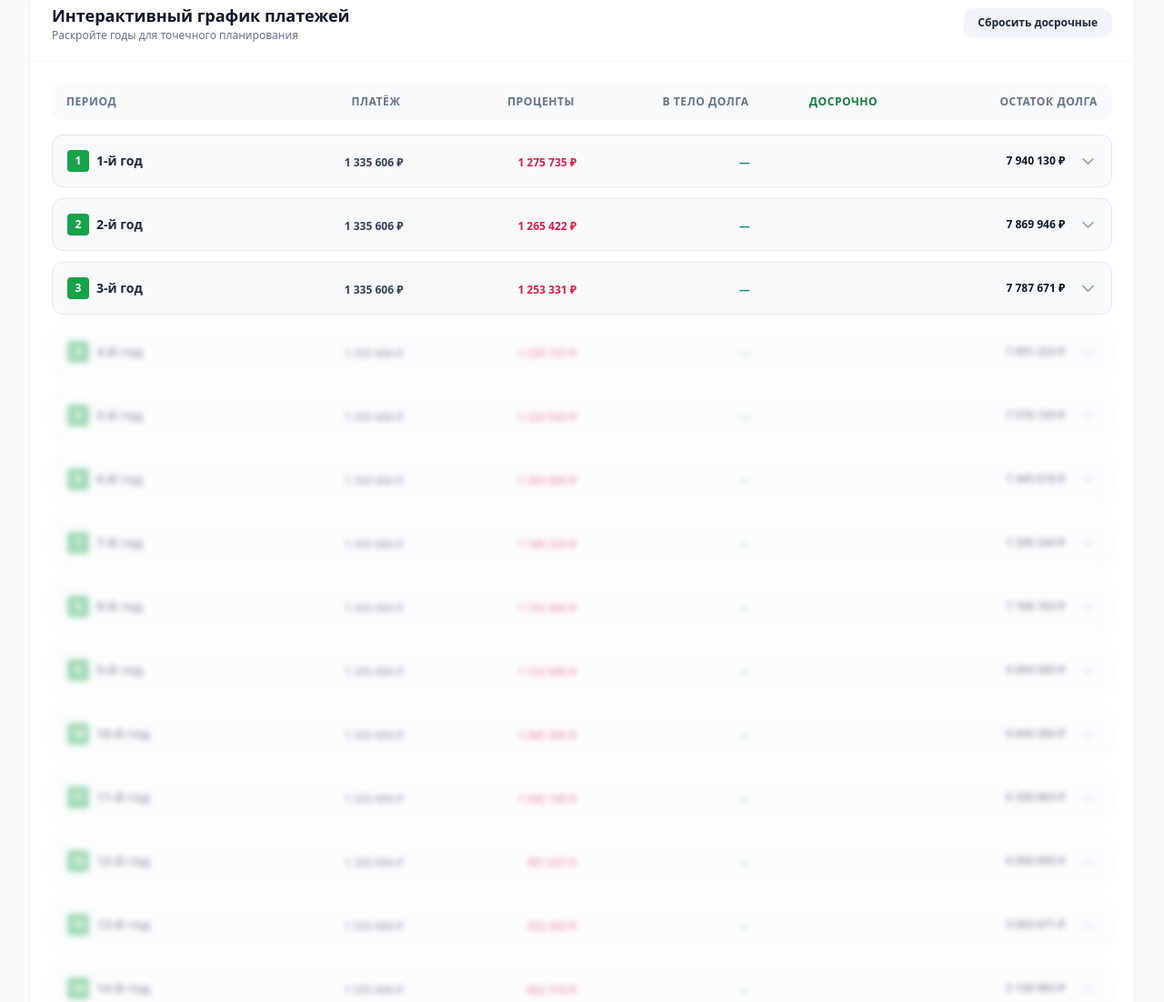
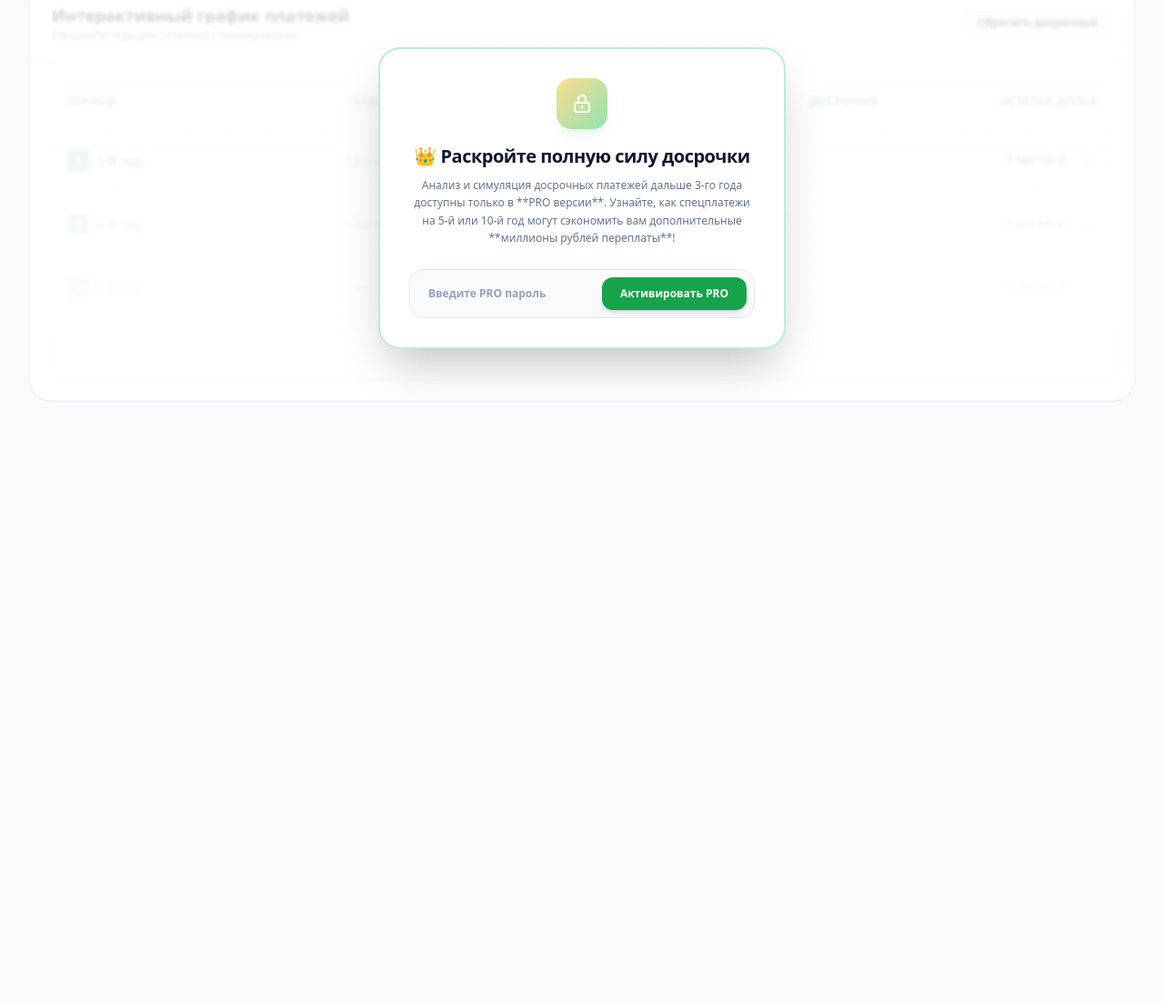
Before and after one commit to Porfhub/my_calculator, a plain HTML site: page mortgage.html in a window 1280 px wide. Shown: the part 1469-2571 px from the top of the page at 91% size. After the commit the page ends 1942 px from the top, so only its background shows below. Drawn offline with nearby package versions, Linux system fonts and the light colour scheme.

Commit message:
Modify year rendering based on PRO unlock status
Updated year rendering logic to prevent clutter when PRO is locked.

```diff
--- a/mortgage.html
+++ b/mortgage.html
@@ -985,7 +985,14 @@
             if (prepayCounter) prepayCounter.innerText = `Спецплатежей: ${Object.keys(state.customPrepayments).length}`;
 
             Object.keys(years).forEach(y => {
-                const yNum = parseInt(y); const isLocked = !state.isProUnlocked && yNum > 3;
+                const yNum = parseInt(y);
+
+                // If PRO is locked, do not render years past 4 to prevent clutter and position paywall high up!
+                if (!state.isProUnlocked && yNum > 4) {
+                    return;
+                }
+
+                const isLocked = !state.isProUnlocked && yNum > 3;
                 const yData = years[y]; const yearId = `year-${y}`;
 
                 let yPaid = 0, yInt = 0, yPrep = 0;
```
